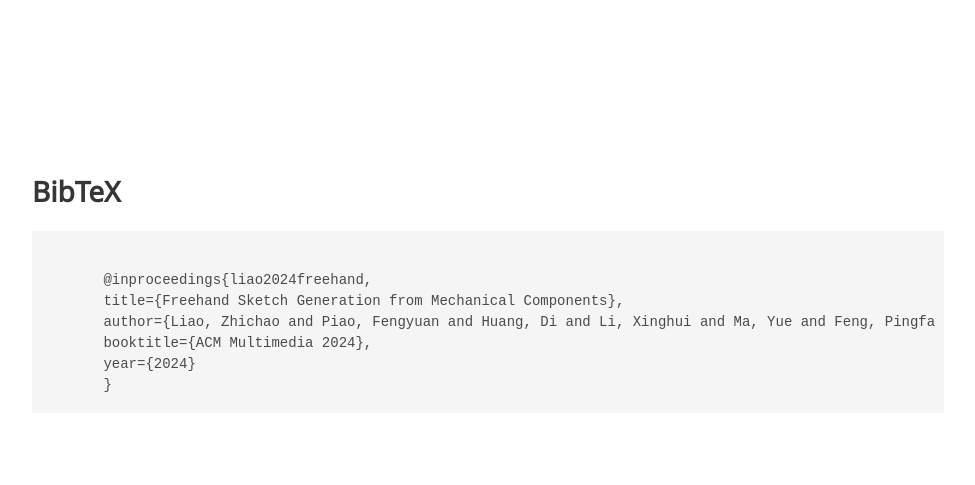
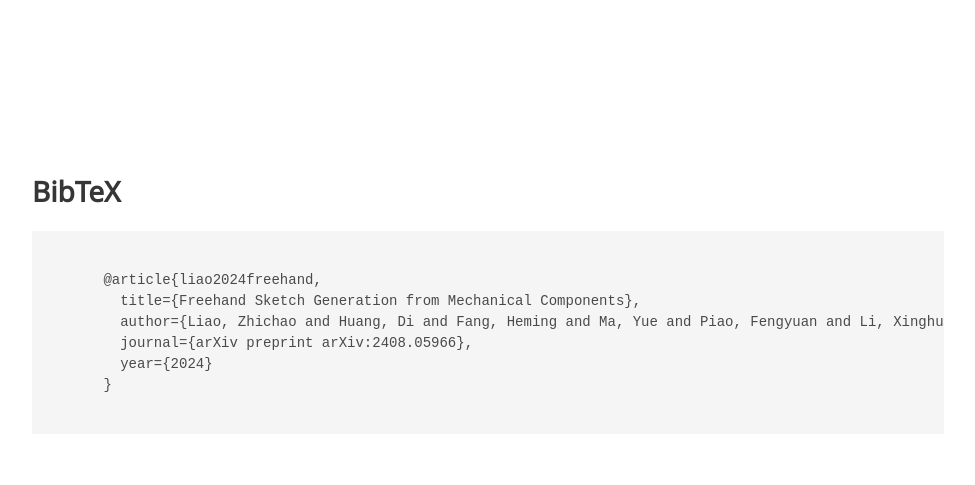
Before and after one commit to mcfreeskegen/mcfreeskegen.github.io, a plain HTML site: page index.html in a window 1280 px wide. Shown: the part 2523-3008 px from the top of the page, without its empty margins (152-1127 px from the left). Drawn offline with nearby package versions, Linux system fonts and the light colour scheme; some icons are missing; a web font is replaced by a local one.

Commit message:
Update index.html

```diff
--- a/index.html
+++ b/index.html
@@ -206,12 +206,13 @@
   <div class="container is-max-desktop content">
     <h2 class="title">BibTeX</h2>
     <pre><code>
-      @inproceedings{liao2024freehand,
-      title={Freehand Sketch Generation from Mechanical Components},
-      author={Liao, Zhichao and Piao, Fengyuan and Huang, Di and Li, Xinghui and Ma, Yue and Feng, Pingfa and Fang, Heming and Long, ZENG},
-      booktitle={ACM Multimedia 2024},
-      year={2024}
-      }</code></pre>
+      @article{liao2024freehand,
+        title={Freehand Sketch Generation from Mechanical Components},
+        author={Liao, Zhichao and Huang, Di and Fang, Heming and Ma, Yue and Piao, Fengyuan and Li, Xinghui and Zeng, Long and Feng, Pingfa},
+        journal={arXiv preprint arXiv:2408.05966},
+        year={2024}
+      }
+    </code></pre>
   </div>
 </section>
 
```
